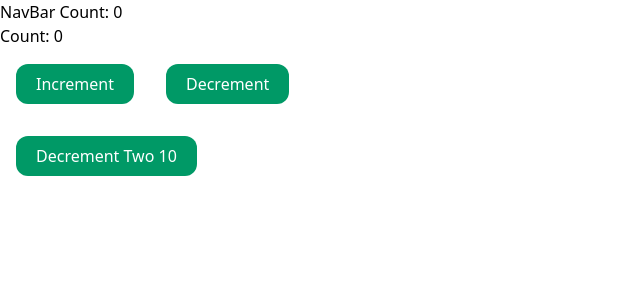
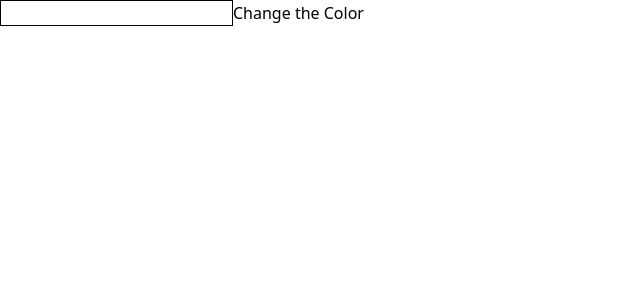
Before and after one commit to thezuraiz/my-react-learning, a React (Vite) app: page / in a window 1280 px wide. Shown: the top 300 px of the page, without its empty margins (0-640 px from the left). Built offline with nearby package versions, Linux system fonts and the light colour scheme.

Commit message:
Learn UseRef Hook

```diff
--- a/src/hooks/useCallBackHook.jsx
+++ b/src/hooks/useCallBackHook.jsx
@@ -1,3 +1,4 @@
+/* eslint-disable react-hooks/exhaustive-deps */
 import { useCallback, useState } from "react";
 import NavBar from "../component/NavBar";
 
--- /dev/null
+++ b/src/hooks/useRefHook.jsx
@@ -0,0 +1,28 @@
+import { useRef } from "react";
+
+const UseRefHook = () => {
+  console.log("Re Rendered");
+  let emailText = useRef();
+  function handleSubmit() {
+    console.log(emailText.current);
+    // Change the style
+
+    let style = emailText.current.style;
+    console.log(style);
+    style.width = "40%";
+    style.borderRadius = "40px";
+    style.borderColor = "red";
+    console.log("Value=> ", emailText.current.value);
+
+    /// NOTE:
+    /// Its not cause component Re-Render
+  }
+  return (
+    <>
+      <input className="border " type="text" ref={emailText} />
+      <button onClick={handleSubmit}>Change the Color</button>
+    </>
+  );
+};
+
+export default UseRefHook;
--- a/src/main.jsx
+++ b/src/main.jsx
@@ -3,16 +3,18 @@ import { createRoot } from "react-dom/client";
 import "./index.css";
 // import App from "./App.jsx";
 import { BrowserRouter } from "react-router-dom";
+import UseRefHook from "./hooks/useRefHook";
 // import UseEffectComponent from "./props/useEffect";
 // import UseContextHook from "./hooks/useContext";
 // import UseReducerHook from "./hooks/useReducer";
 // import UseMemoHook from "./hooks/useMemoHook";
-import UseCallBackHook from "./hooks/useCallBackHook";
+// import UseCallBackHook from "./hooks/useCallBackHook";
 
 createRoot(document.getElementById("root")).render(
   <StrictMode>
     <BrowserRouter>
-      <UseCallBackHook />
+      <UseRefHook />
+      {/* <UseCallBackHook /> */}
       {/* <UseMemoHook /> */}
       {/* <UseReducerHook /> */}
       {/* <UseContextHook /> */}
```
